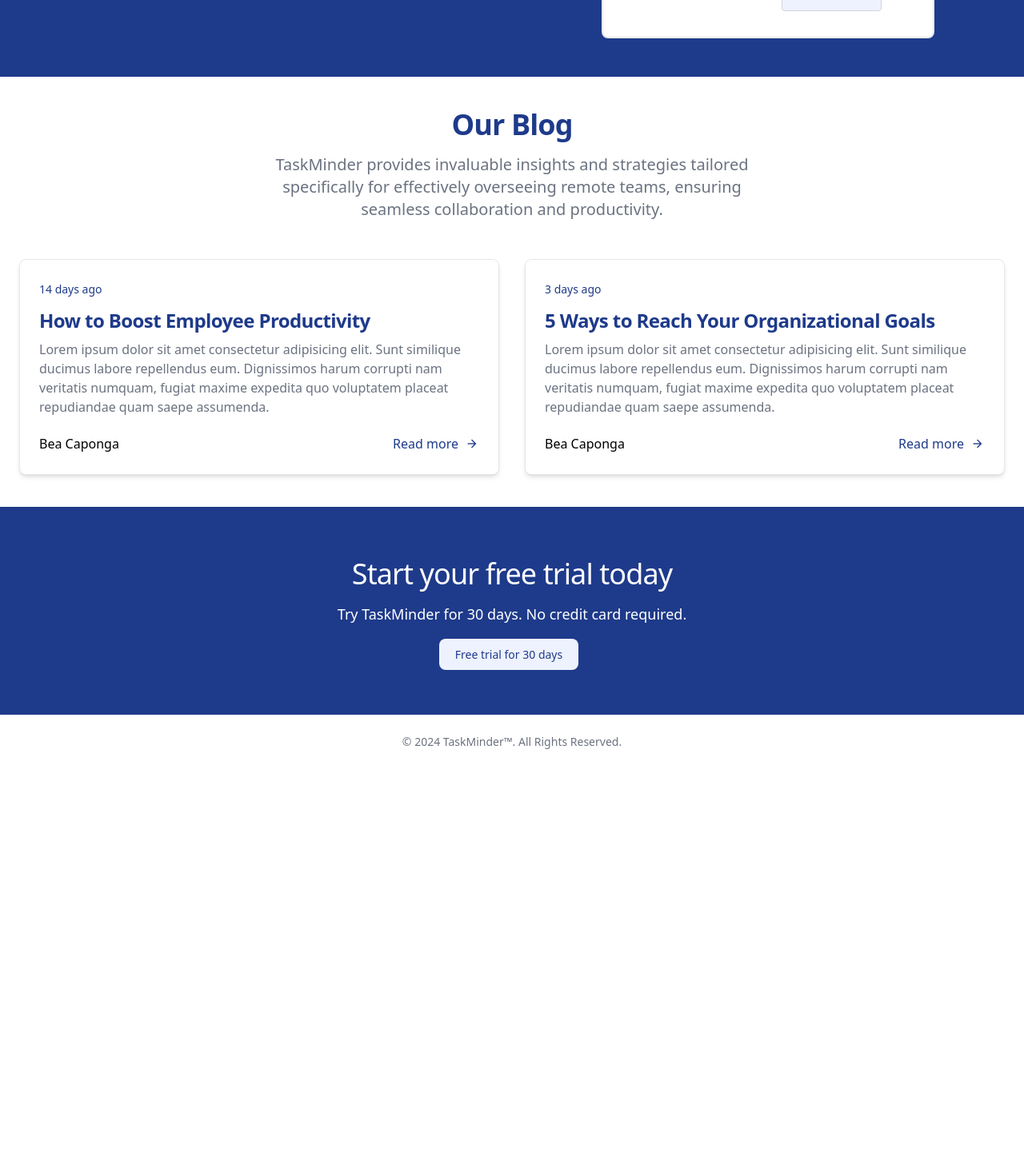
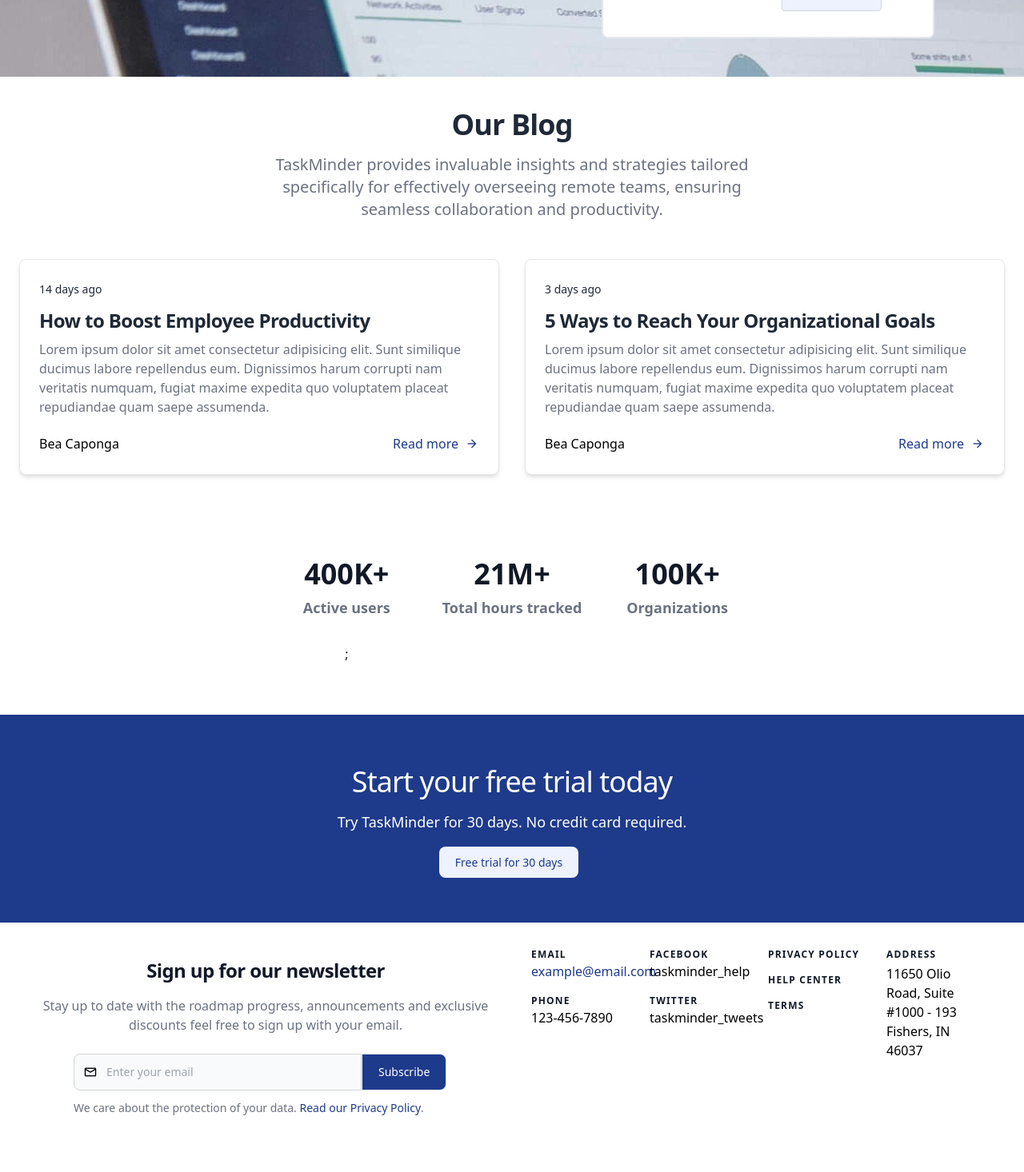
Before and after one commit to bea-austria/taskminder, a React (Vite) app in the folder frontend/: page / in a window 1280 px wide. Shown: the part 500-1966 px from the top of the page at 80% size. Before the commit the page ends 1462 px from the top, so only its background shows below. Built offline with nearby package versions, Linux system fonts and the light colour scheme; no server answers.

Commit message:
Add contact section on the landing page

```diff
--- a/frontend/src/components/Blog.jsx
+++ b/frontend/src/components/Blog.jsx
@@ -5,14 +5,14 @@
         <section className="bg-white dark:bg-gray-900">
             <div className="py-8 px-4 mx-auto max-w-screen-xl lg:py-10 lg:px-6">
                 <div className="mx-auto max-w-screen-sm text-center lg:mb-12 mb-5">
-                    <h2 className="mb-4 text-3xl lg:text-4xl tracking-tight font-extrabold text-blue-900 dark:text-white">Our Blog</h2>
+                    <h2 className="mb-4 text-3xl lg:text-4xl tracking-tight font-extrabold text-gray-800 dark:text-white">Our Blog</h2>
                     <p className="font-light text-gray-500 sm:text-xl dark:text-gray-400">TaskMinder provides invaluable insights and strategies tailored specifically for effectively overseeing remote teams, ensuring seamless collaboration and productivity.</p>
                 </div>
                 <div className="grid gap-8 lg:grid-cols-2">
-                    {blogs.map((blog)=>(
-                        <article className="p-6 bg-white rounded-lg border border-gray-200 shadow-md dark:bg-gray-800 dark:border-gray-700">
-                            <span className="text-sm text-blue-900">{blog.date}</span>
-                            <h2 className="mb-2 mt-3 text-xl sm:text-2xl font-bold tracking-tight text-blue-900 dark:text-white"><a href="#">{blog.title}</a></h2>
+                    {blogs.map((blog, index)=>(
+                        <article className="p-6 bg-white rounded-lg border border-gray-200 shadow-md dark:bg-gray-800 dark:border-gray-700" key={index}>
+                            <span className="text-sm text-gray-800">{blog.date}</span>
+                            <h2 className="mb-2 mt-3 text-xl sm:text-2xl font-bold tracking-tight text-gray-800 dark:text-white"><a href="#">{blog.title}</a></h2>
                             <p className="mb-5 font-light text-gray-500 dark:text-gray-400">{blog.preview}</p>
                             <div className="flex justify-between items-center">
                                 <div className="flex items-center space-x-4">
@@ -24,7 +24,7 @@
                                     <a href="#" className="inline-flex items-center font-medium text-blue-900 dark:text-primary-500 hover:underline">
                                         Read more
                                     </a>
-                                    <span class="material-symbols-outlined text-lg ml-2 text-blue-900">
+                                    <span className="material-symbols-outlined text-lg ml-2 text-blue-900">
                                         arrow_forward
                                     </span>
                                 </div>
--- /dev/null
+++ b/frontend/src/components/Contact.jsx
@@ -0,0 +1,56 @@
+function Contact(){
+    return(
+        <section className="lg:grid lg:grid-cols-2 p-6">
+            <div className="bg-white dark:bg-gray-900">
+                <div className="py-3 px-4 mx-auto max-w-screen-xl lg:py-5 lg:px-6">
+                    <div className="mx-auto max-w-screen-md sm:text-center">
+                        <h2 className="mb-4 text-3xl tracking-tight font-extrabold text-gray-900 sm:text-2xl dark:text-white">Sign up for our newsletter</h2>
+                        <p className="mx-auto mb-6 max-w-xsm font-light text-gray-500 sm:text-md dark:text-gray-400">Stay up to date with the roadmap progress, announcements and exclusive discounts feel free to sign up with your email.</p>
+                        <form action="#">
+                            <div className="items-center mx-auto mb-3 space-y-4 max-w-screen-xsm sm:flex sm:space-y-0">
+                                <div className="relative w-3/4">
+                                    <label for="email" className="hidden mb-2 text-sm font-medium text-gray-900 dark:text-gray-300">Email address</label>
+                                    <div className="flex absolute inset-y-0 left-0 items-center pl-3 pointer-events-none">
+                                    <span class="material-symbols-outlined text-lg">
+                                    mail
+                                    </span>
+                                    </div>
+                                    <input className="block p-3 pl-10 w-full text-sm text-gray-900 bg-gray-50 rounded-lg border border-gray-300 sm:rounded-none sm:rounded-l-lg focus:ring-primary-500 focus:border-primary-500 dark:bg-gray-700 dark:border-gray-600 dark:placeholder-gray-400 dark:text-white dark:focus:ring-primary-500 dark:focus:border-primary-500" placeholder="Enter your email" type="email" id="email" required=""/>
+                                </div>
+                                <div>
+                                    <button type="submit" className="py-3 px-5 sm:w-full text-sm font-medium text-center text-white rounded-lg border cursor-pointer bg-blue-900 border-primary-600 sm:rounded-none sm:rounded-r-lg hover:bg-primary-800 focus:ring-4 focus:ring-primary-300 dark:bg-primary-600 dark:hover:bg-primary-700 dark:focus:ring-primary-800">Subscribe</button>
+                                </div>
+                            </div>
+                            <div className="mx-auto max-w-screen-xsm text-sm text-left text-gray-500 newsletter-form-footer dark:text-gray-300">We care about the protection of your data. <a href="#" className="font-medium text-blue-900 dark:text-primary-500 hover:underline">Read our Privacy Policy</a>.</div>
+                        </form>
+                    </div>
+                </div>
+            </div>
+            <div className="md:grid md:grid-cols-4 md:gap-8 lg:gap-6 lg:items-start px-6 lg:py-2 mt-4 lg:mt-0">
+                <div>
+                    <h2 className="title-font font-semibold text-gray-900 tracking-widest text-xs">EMAIL</h2>
+                    <a className="text-blue-900 leading-relaxed">example@email.com</a>
+                    <h2 className="title-font font-semibold text-gray-900 tracking-widest text-xs mt-4">PHONE</h2>
+                    <p className="leading-relaxed">123-456-7890</p>
+                </div>
+                <div>
+                    <h2 className="title-font font-semibold text-gray-900 tracking-widest text-xs">FACEBOOK</h2>
+                    <p className="leading-relaxed">taskminder_help</p>
+                    <h2 className="title-font font-semibold text-gray-900 tracking-widest text-xs mt-4">TWITTER</h2>
+                    <p className="leading-relaxed">taskminder_tweets</p>
+                </div>
+                <div>
+                    <h2 className="title-font font-semibold text-gray-900 tracking-widest text-xs">PRIVACY POLICY</h2>
+                    <h2 className="title-font font-semibold text-gray-900 tracking-widest text-xs mt-4">HELP CENTER</h2>
+                    <h2 className="title-font font-semibold text-gray-900 tracking-widest text-xs mt-4">TERMS</h2>
+                </div>
+                <div>
+                    <h2 className="title-font font-semibold text-gray-900 tracking-widest text-xs">ADDRESS</h2>
+                    <p className="mt-1">11650 Olio Road, Suite #1000 - 193 Fishers, IN 46037</p>
+                </div>
+            </div>
+        </section>
+    )
+}
+
+export default Contact
--- a/frontend/src/components/Landing.jsx
+++ b/frontend/src/components/Landing.jsx
@@ -4,19 +4,21 @@
 import { useContext } from 'react';
 import Footer from './Footer';
 import Blog from './Blog';
+import Contact from './Contact';
+import proofs from '../const/socialProof'
 
 function Landing(){
     const {successMsg, errorMsg, setSuccessMsg, setErrorMsg} = useContext(UserContext);
 
-    setTimeout(() => setErrorMsg(''), 2000)
-    setTimeout(() => setSuccessMsg(''), 2000)
+    setTimeout(() => setErrorMsg(''), 1800)
+    setTimeout(() => setSuccessMsg(''), 1800)
     return(
         <div className='min-h-screen flex flex-col'>
         <Header/>
-        <main className="flex-grow md:grid md:grid-cols-2 bg-blue-900">
+        <main className="flex-grow md:grid md:grid-cols-2 bg-blue-900 bg-custom-image">
             <div className="p-6 pb-0 xsm:p-8 xsm:pb-0 sm:p-12 sm:pb-0 md:p-10 lg:p-12 ">
-                <h1 className='text-3xl mb-3 text-white sm:text-4xl lg:text-5xl'>Effortlessly manage your team</h1>
-                <p className='text-base text-white sm:text-lg lg:text-xl lg:my-6'>Lorem ipsum dolor sit amet consectetur adipisicing elit. Sunt similique ducimus labore repellendus eum. Dignissimos harum corrupti nam veritatis numquam, fugiat maxime expedita quo voluptatem placeat repudiandae quam saepe assumenda.</p>
+                <h1 className='text-3xl mb-3 text-white sm:text-4xl lg:text-5xl' style={{ textShadow: '2px 2px 4px rgba(0, 0, 0, 1)' }}>Effortlessly manage your team</h1>
+                <p className='text-base text-white sm:text-lg md:text-lg lg:text-xl lg:my-6' style={{ textShadow: '2px 2px 4px rgba(0, 0, 0, 1.5)' }}>Lorem ipsum dolor sit amet consectetur adipisicing elit. Sunt similique ducimus labore repellendus eum. Dignissimos harum corrupti nam veritatis numquam, fugiat maxime expedita quo voluptatem placeat repudiandae quam saepe assumenda.</p>
                 <button className="bg-indigo-50 text-base hover:bg-indigo-100 text-blue-900 font-bold mt-4 py-2 px-3 lg:text-xl lg:py-4 lg:px-6 rounded border border-gray-300 sm:text-lg">
                     Learn about TaskMinder
                 </button>
@@ -50,7 +52,20 @@
                 <Login/>
             </div>
         </main>
+
         <Blog/>
+
+        <section className="max-w-screen-xl px-4 py-8 mx-auto text-center lg:py-16 lg:px-6">
+            <dl className="grid max-w-screen-md gap-8 mx-auto text-gray-900 sm:grid-cols-3 dark:text-white">
+                {proofs.map((proof, index)=>(
+                <div className="flex flex-col items-center justify-center" key={index}>
+                    <dt className="mb-2 text-3xl md:text-4xl font-bold">{proof.figure}</dt>
+                    <dd className="font-semibold md:text-lg text-gray-500 dark:text-gray-400">{proof.text}</dd>
+                </div>
+                ))};
+            </dl>
+        </section>
+
         <section className="bg-blue-900 dark:bg-gray-900">
             <div className="py-8 px-4 mx-auto max-w-screen-xl sm:py-16 lg:px-6">
                 <div className="mx-auto max-w-screen-sm text-center">
@@ -60,7 +75,11 @@
                 </div>
             </div>
         </section>
+
+        <Contact/>
+
         <Footer/>
+
         </div>
     )
 }
--- /dev/null
+++ b/frontend/src/const/socialProof.js
@@ -0,0 +1,16 @@
+const proofs = [
+    {
+        figure: '400K+',
+        text: 'Active users'
+    },
+    {
+        figure: '21M+',
+        text: 'Total hours tracked'
+    },
+    {
+        figure: '100K+',
+        text: 'Organizations'
+    }
+]
+
+export default proofs;
--- a/frontend/tailwind.config.js
+++ b/frontend/tailwind.config.js
@@ -11,7 +11,7 @@
         ...screens,
       },
       backgroundImage: {
-        'custom-image': "url('./public/taskminder-landing-bg.jpg')",
+        'custom-image': "url('/taskminder-landing-bg.jpg')",
       },
       colors: {
         customLightBlue: '#d3e6f5',
```
Also changed, not shown: frontend/src/components/About.jsx (added).
